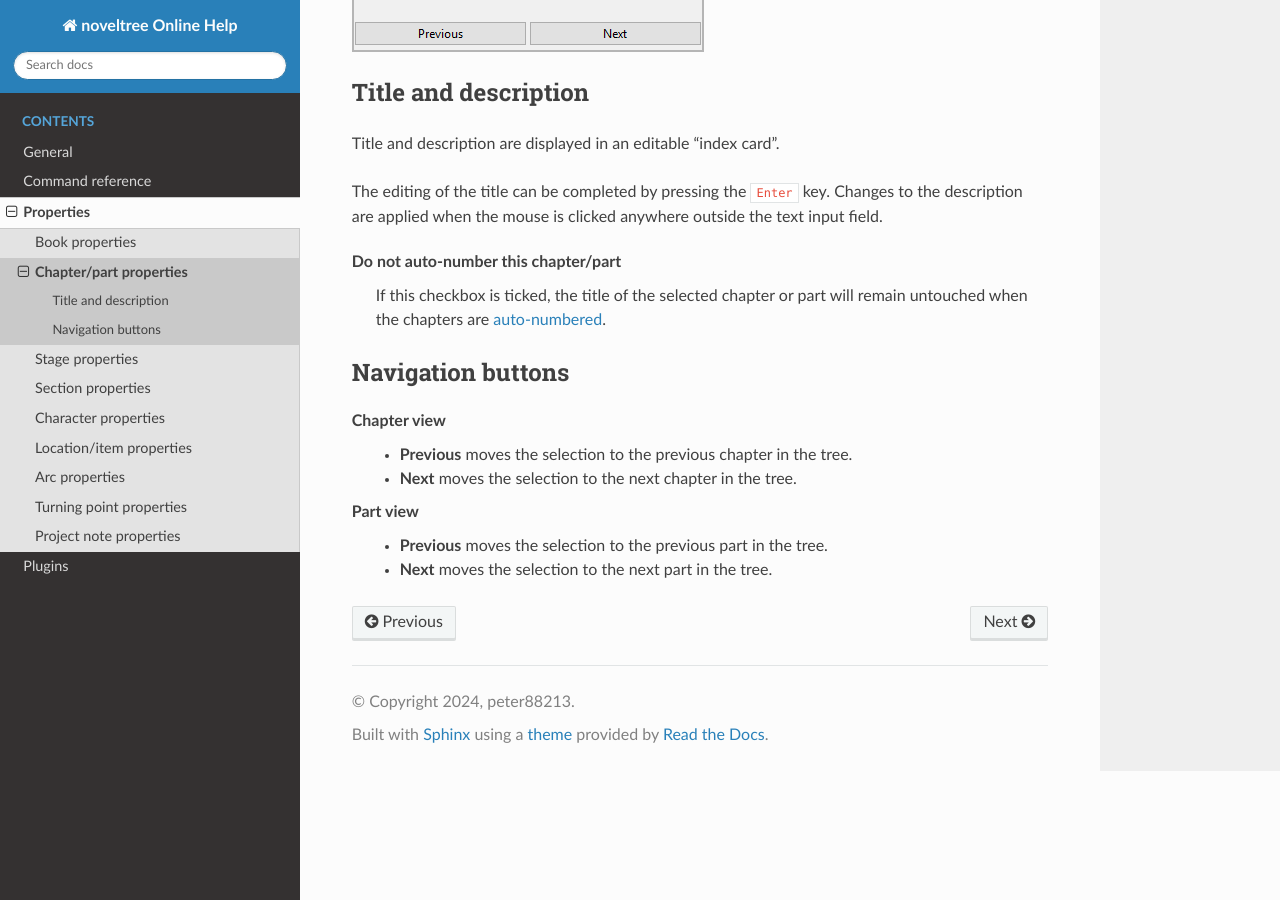
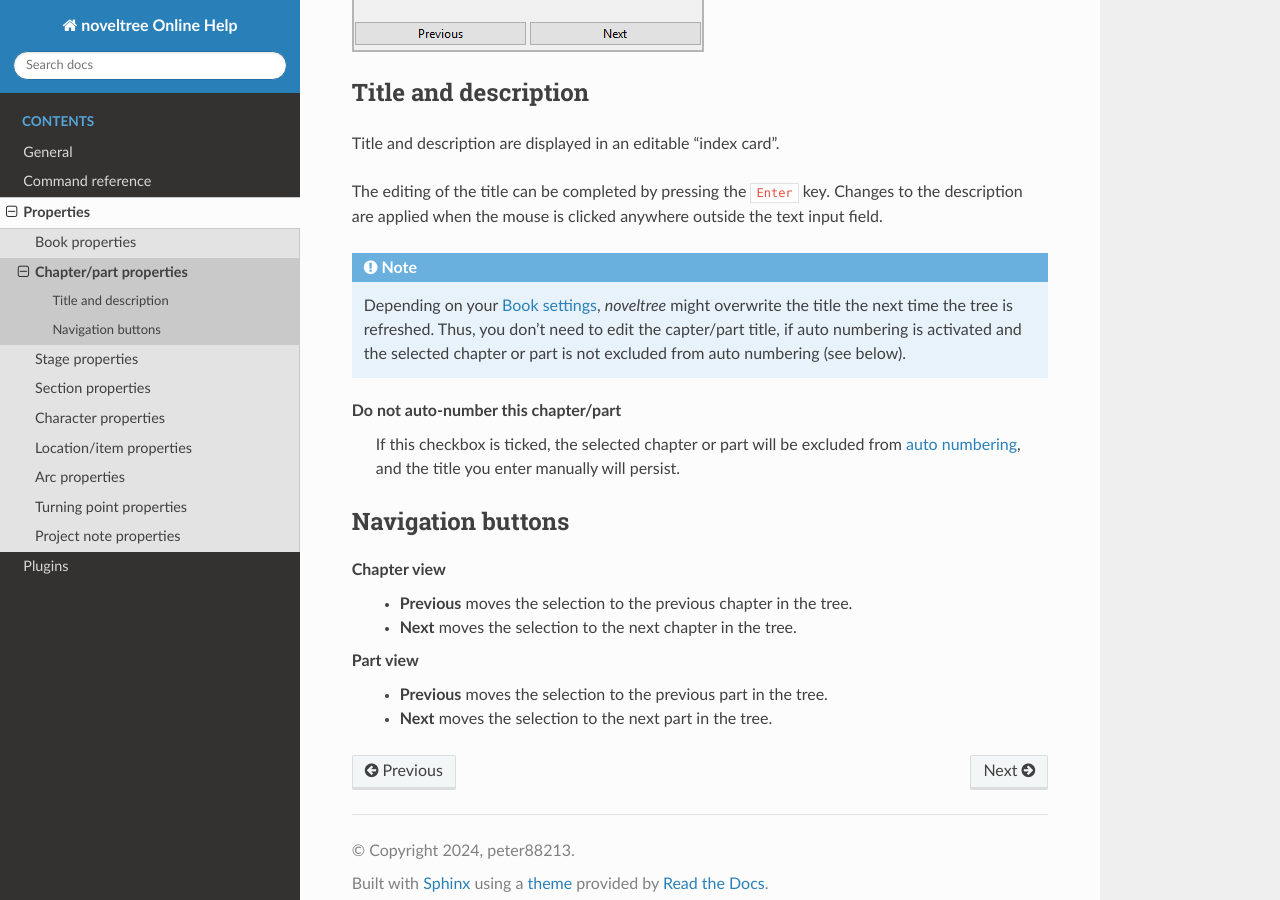
Before and after one commit to peter88213/noveltree-help, a Sphinx documentation site: the page built from source/chapter_view.rst, in a window 1280 px wide and 900 px high, scrolled down 798 px. Built offline with Sphinx 7.4.7 and the Read the Docs theme 2.0.0, drawn with Linux system fonts in a browser that asks for light colours.

Commit message:
Extend help

```diff
--- a/source/chapter_view.rst
+++ b/source/chapter_view.rst
@@ -22,11 +22,17 @@ The editing of the title can be completed by pressing the ``Enter`` key.
 Changes to the description are applied when the mouse is clicked
 anywhere outside the text input field.
 
+.. note::
+   Depending on your `Book settings <book_view.html#auto-numbering>`_,
+   *noveltree* might overwrite the title the next time the tree is refreshed.
+   Thus, you don't need to edit the capter/part title, if auto numbering is
+   activated and the selected chapter or part is not excluded from
+   auto numbering (see below).
 
 _`Do not auto-number` this chapter/part
-   If this checkbox is ticked, the title of the selected chapter
-   or part will remain untouched when the chapters are
-   `auto-numbered <book_view.html#auto-numbering>`_.
+   If this checkbox is ticked, the selected chapter or part will be excluded
+   from `auto numbering <book_view.html#auto-numbering>`_, and the title
+   you enter manually will persist.
 
 Navigation buttons
 ------------------
```
